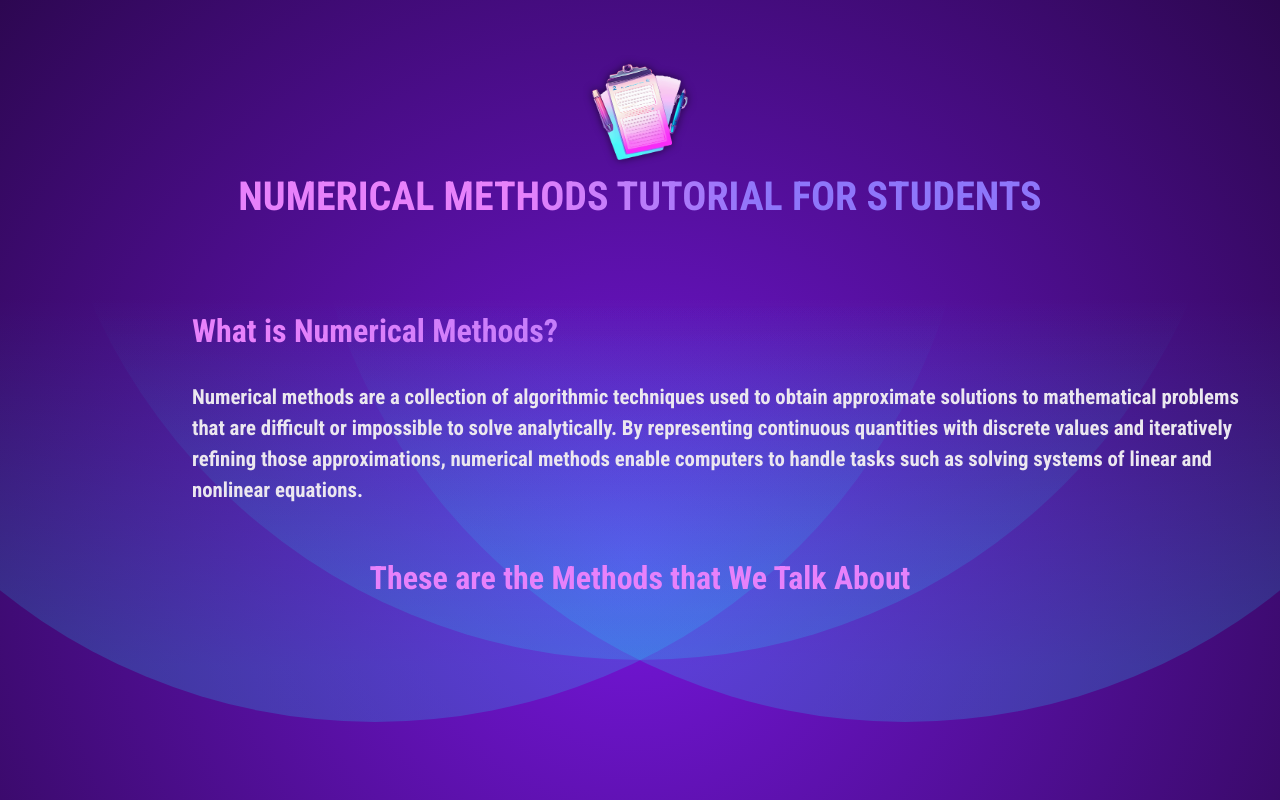
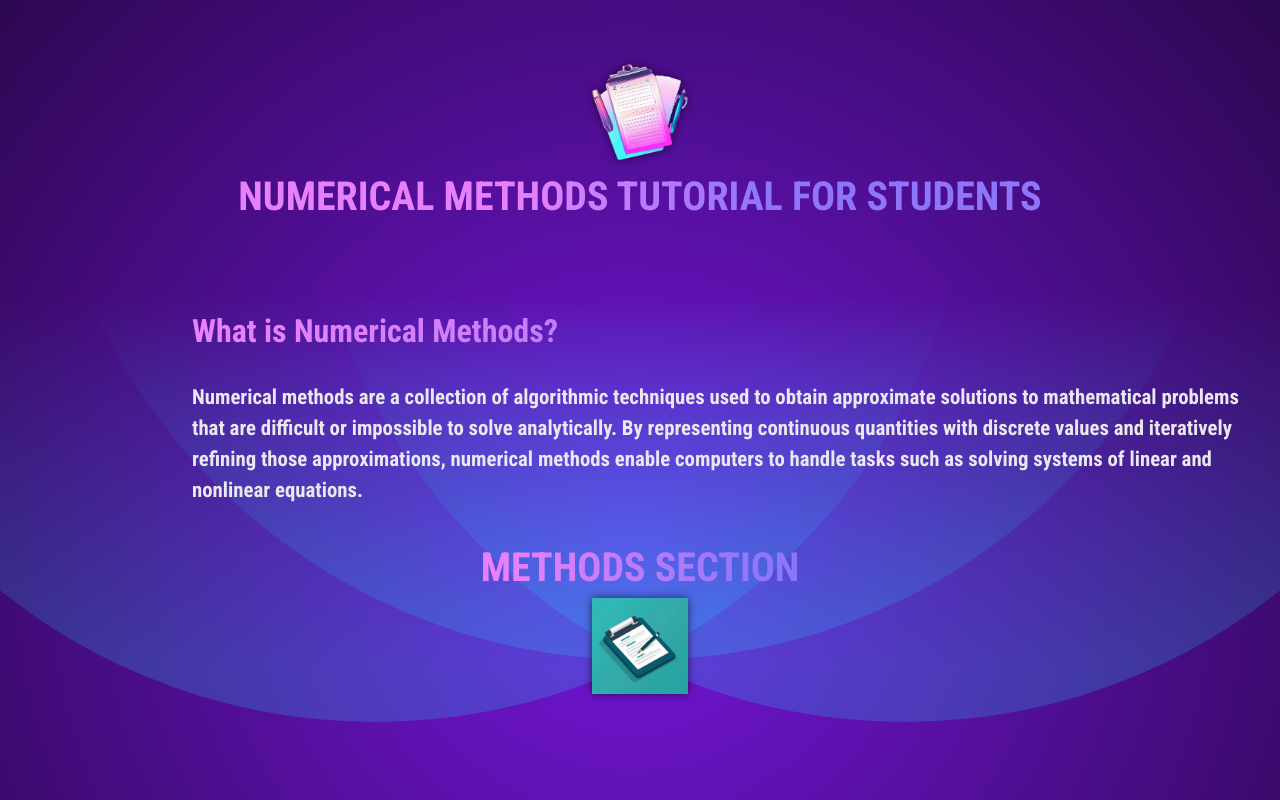
Before and after one commit to yasinserhatpeker/numericalProjectForStudents, a React (Vite) app: page / in a window 1280 px wide. Built offline with nearby package versions, Linux system fonts and the light colour scheme.

Commit message:
Methods section header and logo are added.

```diff
--- a/src/App.jsx
+++ b/src/App.jsx
@@ -1,12 +1,12 @@
-import Bisection from "./components/Bisection";
 import Header from "./components/Header";
+import Menu from "./components/Menu";
 
 export default function App() {
 
      return (
         <>
          <Header/>
-         <Bisection/>
+         <Menu/>
         </>
      )
 
--- a/src/components/Header.jsx
+++ b/src/components/Header.jsx
@@ -14,9 +14,6 @@ export default function Header() {
         <p>
         Numerical methods are a collection of algorithmic techniques used to obtain approximate solutions to mathematical problems that are difficult or impossible to solve analytically. By representing continuous quantities with discrete values and iteratively refining those approximations, numerical methods enable computers to handle tasks such as solving systems of linear and nonlinear equations.
         </p>
-         <h3>
-            These are the Methods that We Talk About
-         </h3>
 
 
      </header>
--- a/src/components/Menu.jsx
+++ b/src/components/Menu.jsx
@@ -1,6 +1,10 @@
+import mathLogo from '../assets/math-logo.jpg';
 export default function Menu() {
 
     return (
-
+        <div id='menu'>
+          <h3>Methods Section</h3>
+          <img src={mathLogo} alt="" />
+        </div>
     )
 }
--- a/src/index.css
+++ b/src/index.css
@@ -87,3 +87,28 @@ header h3 {
   -webkit-text-fill-color: transparent;
 
 }
+
+#menu img {
+  width: 6rem;
+  height: 6rem;
+  filter: drop-shadow(0 0 4px rgba(0, 0, 0, 0.6));
+}
+
+#menu {
+
+    margin: 2rem 0;
+    text-align: center;
+
+}
+
+#menu h3 {
+  font-family: 'Roboto Condensed', sans-serif;
+  font-weight: bold;
+  font-size: 2.5rem;
+
+  margin: 0;
+  text-transform: uppercase;
+  background: linear-gradient(90deg, #e781fb 40%, #8e76fa 60%);
+  -webkit-background-clip: text;
+  -webkit-text-fill-color: transparent;
+}
```
